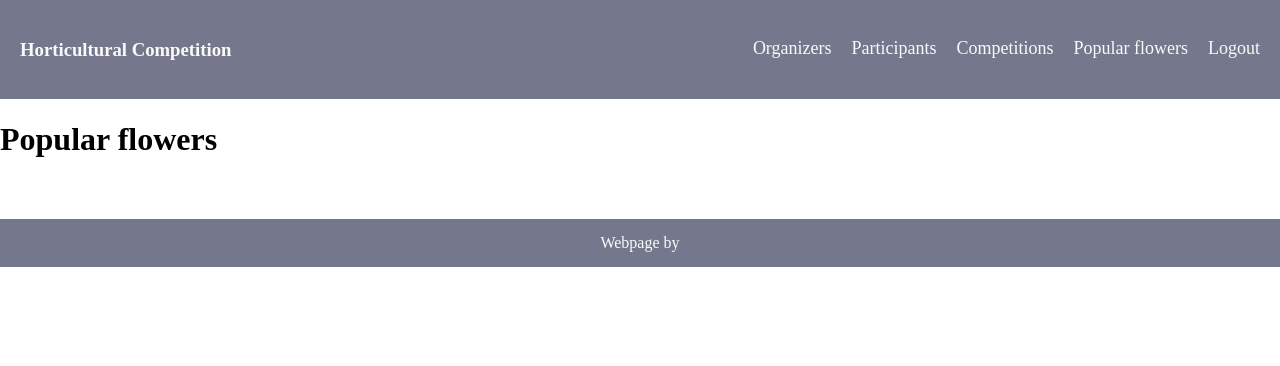
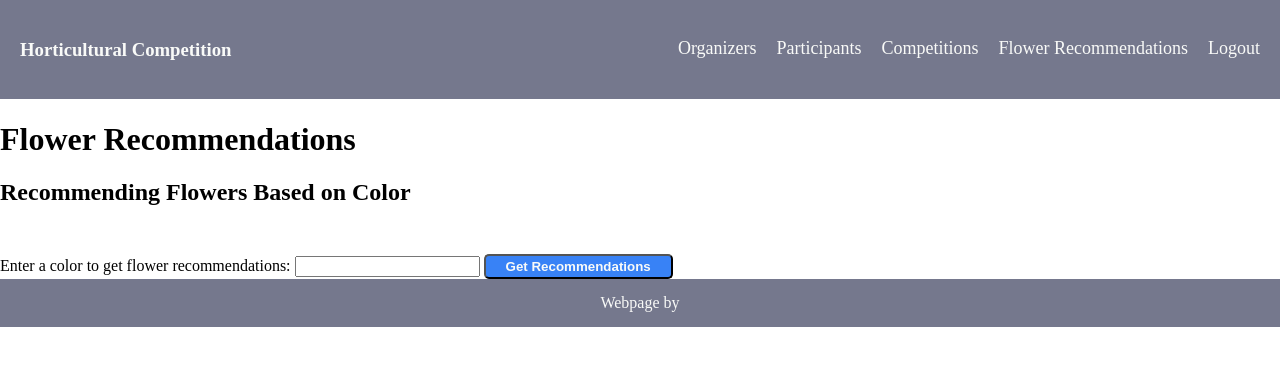
Before and after one commit to iKeiNagai/Django, a Django app: page /pflowers/ in a window 1280 px wide. Shown: the top 366 px of the page. Run offline with Django 5.2, Linux system fonts and the light colour scheme.

Commit message:
working adv function

```diff
--- a/dbproject/app/templates/home.html
+++ b/dbproject/app/templates/home.html
@@ -17,7 +17,7 @@
                 <a href="{% url 'organizers' %}"><li>Organizers</li></a>
                 <a href="{% url 'user' %}"><li>Participants</li></a>
                 <a href="{% url 'competitions' %}"><li>Competitions</li></a>
-                <a href="{% url 'pflowers' %}"><li>Popular flowers</li></a>
+                <a href="{% url 'pflowers' %}"><li>Flower Recommendations</li></a>
                 <a href="{% url 'home' %}"><li>Logout</li></a>
             </ul>
         </div>
--- a/dbproject/app/templates/pflowers.html
+++ b/dbproject/app/templates/pflowers.html
@@ -1,8 +1,32 @@
 {% extends 'home.html' %}
-<!--extends home template -->
+
 {% block content %}
-<h1>Popular flowers</h1>
-<br>
-
-<h1></h1>
+<h1>Flower Recommendations</h1>
+<div>
+    <!-- Display popular flowers -->
+    <h2>Recommending Flowers Based on Color</h2>
+    <ul>
+        {% for flower in flowers %}
+            <li>{{ flower.species }} ({{ flower.color }})</li>
+        {% endfor %}
+    </ul>
+</div>
+<div>
+    <!-- Recommendation form -->
+    <form method="post">
+        {% csrf_token %}
+        <label for="color">Enter a color to get flower recommendations:</label>
+        <input type="text" name="color" id="color">
+        <button type="submit">Get Recommendations</button>
+    </form>
+</div>
+<!-- Display recommendations if available -->
+{% if recommendations %}
+    <h2>Recommendations based on color similarity:</h2>
+    <ul>
+        {% for flower, similarity in recommendations %}
+            <li>{{ flower.species }} ({{ flower.color }}) - Similarity: {{ similarity }}</li>
+        {% endfor %}
+    </ul>
+{% endif %}
 {% endblock %}
--- a/dbproject/app/urls.py
+++ b/dbproject/app/urls.py
@@ -10,8 +10,8 @@ urlpatterns = [
     path('Competitions/', views.competitions, name= "competitions"), #competition url
     path('Competitions/randcomp/', views.randcomp, name = "randcomp"),
     path('pflowers/', views.pflowers, name= "pflowers"), #popular flowers url
-    path('<str:obj_type>/delete/<int:obj_id>/', views.delete_object, name='delete_object'),
-    path('User/update/<int:u_id>/', views.update_user, name='update_user'),
-    path('Organizers/update/<int:o_id>/', views.update_organizer, name='update_organizer'),
-    path('Competitions/update/<int:c_id>/', views.update_competition, name='update_competition'),
+    path('<str:obj_type>/delete/<int:obj_id>/', views.delete_object, name='delete_object'), #delete object url
+    path('User/update/<int:u_id>/', views.update_user, name='update_user'), #update user url
+    path('Organizers/update/<int:o_id>/', views.update_organizer, name='update_organizer'), #update organizer url
+    path('Competitions/update/<int:c_id>/', views.update_competition, name='update_competition'), #update compettion url
 ]
--- a/dbproject/app/views.py
+++ b/dbproject/app/views.py
@@ -3,6 +3,7 @@ from django.shortcuts import get_object_or_404, render, redirect
 from .models import Organizers, Flower, User, Competition, Perennials, Annuals
 from .Form import CompetitionUpdateForm, Insertflower, Insertuser, Insertcompetition, OrganizerUpdateForm, UserUpdateForm, randc, InsertOrganizer
 from .filters import thefilter, OrganizersFilter, CompetitionsFilter
+from fuzzywuzzy import fuzz
 import random
 
 # Home view
@@ -185,3 +186,20 @@ def update_competition(request, c_id):
     else:
         form = CompetitionUpdateForm(instance=competition)
     return render(request, 'update_competition.html', {'form': form})
+
+def pflowers(request):
+    if request.method == 'POST':
+        selected_color = request.POST.get('color', '')
+        # Retrieve all flowers from the database
+        flowers = Flower.objects.all()
+        # Calculate similarity scores between selected color and each flower's color
+        recommendations = []
+        for flower in flowers:
+            color_similarity = fuzz.ratio(selected_color.lower(), flower.color.lower())
+            recommendations.append((flower, color_similarity))
+        # Sort recommendations by similarity score
+        recommendations.sort(key=lambda x: x[1], reverse=True)
+        context = {'recommendations': recommendations}
+    else:
+        context = {}
+    return render(request, "pflowers.html", context)
```
